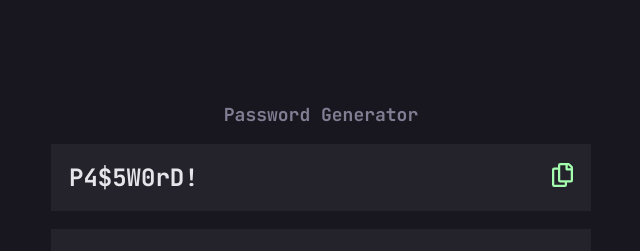
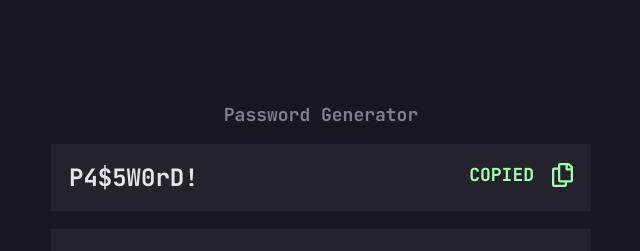
Before and after one commit to ledminh/password-generator-app, a Next.js app: page / in a window 1280 px wide. Shown: the top 251 px of the page, without its empty margins (319-959 px from the left). Built offline with nearby package versions, Linux system fonts and the light colour scheme.

Commit message:
CopyIcon

```diff
--- /dev/null
+++ b/components/PasswordScreen/CopyIcon.tsx
@@ -0,0 +1,12 @@
+import { FunctionComponent } from "react"
+
+const CopyIcon:FunctionComponent = (props) => (
+    <svg width={21} height={24} xmlns="http://www.w3.org/2000/svg" {...props}>
+        <path
+        d="M20.341 3.091 17.909.659A2.25 2.25 0 0 0 16.319 0H8.25A2.25 2.25 0 0 0 6 2.25V4.5H2.25A2.25 2.25 0 0 0 0 6.75v15A2.25 2.25 0 0 0 2.25 24h10.5A2.25 2.25 0 0 0 15 21.75V19.5h3.75A2.25 2.25 0 0 0 21 17.25V4.682a2.25 2.25 0 0 0-.659-1.591ZM12.469 21.75H2.53a.281.281 0 0 1-.281-.281V7.03a.281.281 0 0 1 .281-.281H6v10.5a2.25 2.25 0 0 0 2.25 2.25h4.5v1.969a.282.282 0 0 1-.281.281Zm6-4.5H8.53a.281.281 0 0 1-.281-.281V2.53a.281.281 0 0 1 .281-.281h4.97v4.125c0 .621.504 1.125 1.125 1.125h4.125v9.469a.282.282 0 0 1-.281.281Zm.281-12h-3v-3h.451c.075 0 .147.03.2.082L18.667 4.6a.283.283 0 0 1 .082.199v.451Z"
+        fill="#A4FFAF"
+        />
+    </svg>
+)
+
+export default CopyIcon;
--- a/components/PasswordScreen/PasswordScreen.module.scss
+++ b/components/PasswordScreen/PasswordScreen.module.scss
@@ -1,6 +1,25 @@
+@use '../../styles/base';
+
+.copy {
+    display: flex;
+
+    span {
+        margin-right: 1rem;
+        color: base.$color5;
+    }
+}
+
+
+
 .button {
     background-color: inherit;
     border: inherit;
 
     cursor: pointer;
+
+    &:hover {
+        path {
+            fill: white;
+        }
+    }
 }
--- a/components/PasswordScreen/index.tsx
+++ b/components/PasswordScreen/index.tsx
@@ -1,9 +1,8 @@
 import { FunctionComponent } from "react";
+import CopyIcon from "./CopyIcon";
 
 import styles from './PasswordScreen.module.scss';
 
-import Image from 'next/image'
-import iconCopy from '../../assets/icon-copy.svg';
 
 const PasswordScreen: FunctionComponent = () => {
 
@@ -12,12 +11,13 @@
             <div className={styles.password}>
                 <h3>P4$5W0rD!</h3>
             </div>
-            <button className={styles.button}>
-                <Image
-                    src={iconCopy}
-                    alt="Copy Icon"
-                    />
-            </button>
+            <div className={styles.copy}>
+                <span>COPIED</span>
+                <button className={styles.button}>
+                    <CopyIcon/>
+                </button>
+            </div>
+
         </>
     )
 }
```
